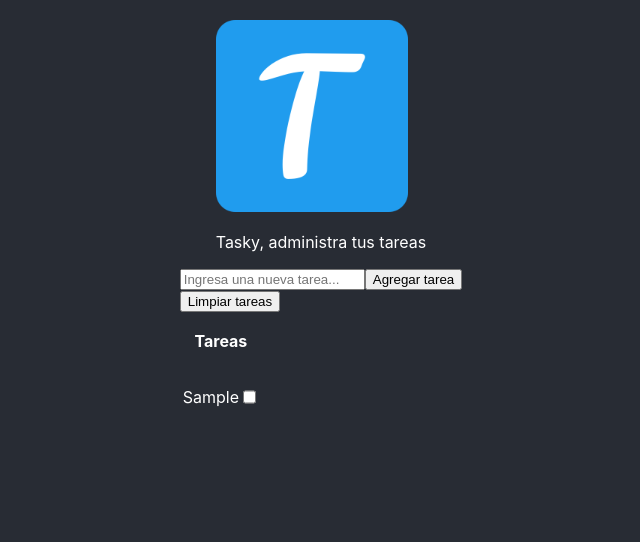
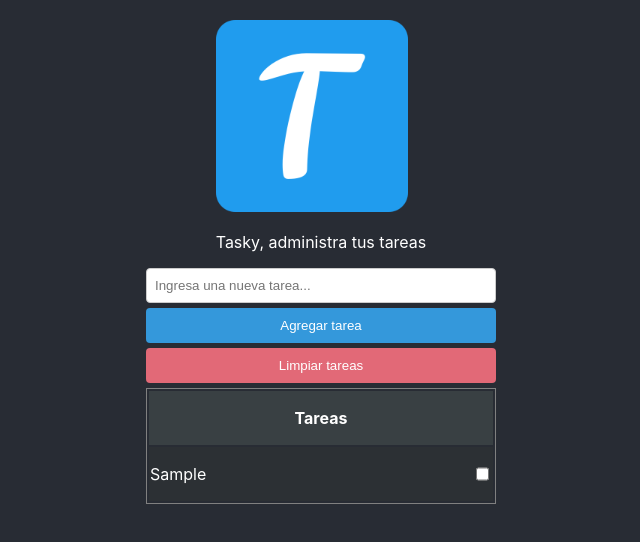
Before and after one commit to juanmarquezg/tasky, a React (Create React App) app: page / in a window 1280 px wide. Both pictures are taken after typing "Sample" into the empty fields and a click on the button "Agregar tarea". Shown: the top 542 px of the page, without its empty margins (319-959 px from the left). Built offline with nearby package versions, Linux system fonts and the light colour scheme.

Commit message:
add styles

```diff
--- /dev/null
+++ b/src/components/atoms/Button/Button.css
@@ -0,0 +1,14 @@
+.add {
+  height: 35px;
+  background-color: #3498db;
+  color: #ffffff;
+  cursor: pointer;
+  border: none;
+  border-radius: 4px;
+  padding: 0 15px;
+  margin-top: 5px;
+}
+
+.clean {
+  background-color: #E26977;
+}
--- a/src/components/atoms/Button/Button.tsx
+++ b/src/components/atoms/Button/Button.tsx
@@ -1,10 +1,12 @@
 import { FC } from "react";
 
+import "./Button.css";
 import { ButtonProps } from "./Button.types";
 
 export const Button: FC<ButtonProps> = ({ type, children, onClick }) => {
+  const addClassName = onClick ? "add clean" : "add";
   return (
-    <button type={type} onClick={onClick}>
+    <button className={addClassName} type={type} onClick={onClick}>
       {children}
     </button>
   );
--- /dev/null
+++ b/src/components/atoms/Input/Input.css
@@ -0,0 +1,9 @@
+.input {
+  width: 100%;
+  height: 35px;
+  border-radius: 4px;
+  background-color: #ffffff;
+  border: 1px solid #ccc;
+  padding: 8px;
+  box-sizing: border-box;
+}
--- a/src/components/atoms/Input/Input.tsx
+++ b/src/components/atoms/Input/Input.tsx
@@ -1,10 +1,12 @@
 import { FC } from "react";
 
+import "./Input.css";
 import { InputProps } from "./Input.types";
 
 export const Input: FC<InputProps> = ({ value, onChange }) => {
   return (
     <input
+      className="input"
       placeholder="Ingresa una nueva tarea..."
       autoFocus
       value={value}
--- /dev/null
+++ b/src/components/molecules/Form/Form.css
@@ -0,0 +1,4 @@
+.form {
+  display: flex;
+  flex-direction: column;
+}
--- a/src/components/molecules/Form/Form.tsx
+++ b/src/components/molecules/Form/Form.tsx
@@ -1,5 +1,6 @@
 import { FC } from "react";
 
+import './Form.css';
 import { FormProps } from "./Form.types";
 import { Button, Input } from "../../atoms";
 
@@ -9,7 +10,7 @@ export const Form: FC<FormProps> = ({
   handleInputChange
 }) => {
   return (
-    <form onSubmit={handleSubmit}>
+    <form onSubmit={handleSubmit} className="form">
       <Input value={value} onChange={handleInputChange} />
       <Button>Agregar tarea</Button>
     </form>
--- /dev/null
+++ b/src/components/organisms/Table/Table.css
@@ -0,0 +1,26 @@
+.table {
+  width: 350px;
+  border: 1px solid grey;
+  margin-top: 5px;
+  padding: 0;
+}
+.thead {
+  background-color: #394043;
+}
+
+.tbody tr:nth-child(even) {
+  background-color: #212529;
+}
+
+.tbody tr:nth-child(odd) {
+  background-color: #2c3034;
+}
+
+.tbody tr {
+  cursor: pointer;
+}
+
+.tbody td {
+  display: flex;
+  justify-content: space-between;
+}
--- a/src/components/organisms/Table/Table.tsx
+++ b/src/components/organisms/Table/Table.tsx
@@ -1,6 +1,7 @@
 import React from "react";
 import { FC } from "react";
 
+import './Table.css'
 import { TableRow } from "./TableRow";
 import { TableProps } from "./Table.types";
 
@@ -11,15 +12,15 @@ export const Table: FC<TableProps> = ({ tasks, checked = false, onChange }) => {
     ));
 
   return (
-    <table>
-      <thead>
+    <table className="table">
+      <thead className="thead">
         <tr className="table-primary">
           <th>
             <p>Tareas </p>
           </th>
         </tr>
       </thead>
-      <tbody>{task(checked)}</tbody>
+      <tbody className="tbody">{task(checked)}</tbody>
     </table>
   );
 };
--- a/src/components/organisms/Table/TableRow.tsx
+++ b/src/components/organisms/Table/TableRow.tsx
@@ -5,9 +5,13 @@ import { TableRowProps } from "./Table.types";
 import { CheckBox } from "../../atoms";
 
 export const TableRow: FC<TableRowProps> = ({ task, checked, onChange }) => {
+  const handleRowClick = () => {
+    onChange(task);
+  };
+
   return (
-    <tr>
-      <td style={{ display: 'flex', justifyContent: 'space-between' }}>
+    <tr onClick={handleRowClick}>
+      <td>
         <p>{task.name}</p>
         <CheckBox task={task} onChange={onChange} />
       </td>
--- /dev/null
+++ b/src/components/pages/HomePage/HomePage.css
@@ -0,0 +1,4 @@
+.formContainer {
+  display: flex;
+  flex-direction: column;
+}
--- a/src/components/pages/HomePage/HomePage.tsx
+++ b/src/components/pages/HomePage/HomePage.tsx
@@ -1,6 +1,7 @@
 import { FC, useEffect } from "react";
 import React, { useState } from "react";
 
+import  "./HomePage.css";
 import { Table } from "../../organisms";
 import { Button } from "../../atoms";
 import { Header, Form } from "../../molecules";
@@ -36,7 +37,11 @@ export const HomePage: FC<{}> = () => {
 
   const handleSubmit = (e: React.FormEvent<HTMLFormElement>) => {
     e.preventDefault();
-    if (!taskItems.find((t: any) => t.name === e)) {
+    if (newTask.trim() === "") {
+      alert("Por favor ingresa una tarea");
+      return;
+    }
+    if (!taskItems.find((t: any) => t.name === e) && newTask) {
       setTaskItems([...taskItems, { name: newTask, done: false }]);
       setNewTask("");
     }
@@ -56,7 +61,7 @@ export const HomePage: FC<{}> = () => {
     <>
       <Header />
       <section>
-        <div>
+        <div className="formContainer">
           <Form
             value={newTask}
             handleSubmit={handleSubmit}
```
